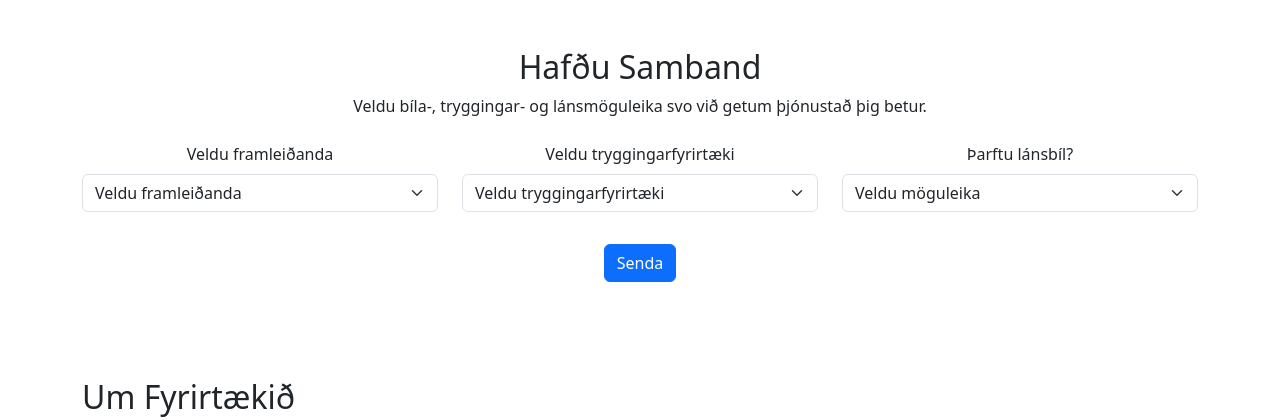
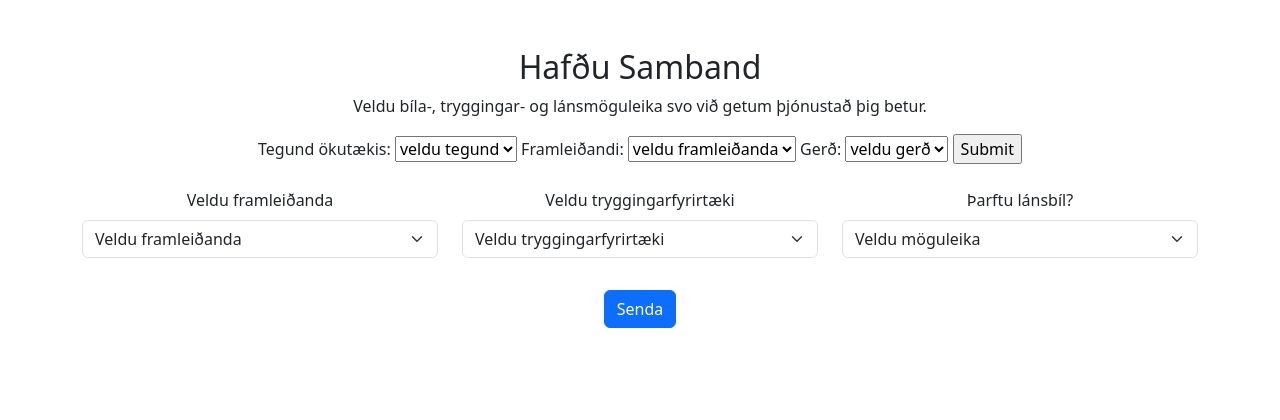
Before and after one commit to verkstaedi/appid, a Django app: page / in a window 1280 px wide. Shown: the part 200-620 px from the top of the page. Run offline with Django 5.2, Linux system fonts and the light colour scheme; some libraries are stand-ins or nearby versions.

Commit message:
bætt við chained dropdowns

```diff
--- a/vefsida/isark_website/main/templates/main/index.html
+++ b/vefsida/isark_website/main/templates/main/index.html
@@ -6,6 +6,45 @@
     <title>isark.is - Einföldun fyrir verkstæði</title>
     <link href="https://cdn.jsdelivr.net/npm/bootstrap@5.3.0-alpha3/dist/css/bootstrap.min.css" rel="stylesheet">
     <script src="https://cdn.jsdelivr.net/npm/bootstrap@5.3.0-alpha3/dist/js/bootstrap.bundle.min.js"></script>
+    <script>
+        var subjectObject = {
+          "Bíll": {
+            "Volvo": ["XC90", "S60"],
+            "CSS": ["Borders", "Margins", "Backgrounds", "Float"],
+            "JavaScript": ["Variables", "Operators", "Functions", "Conditions"]
+          },
+          "Mótorhjól": {
+            "yamaha": ["Variables", "Strings", "Arrays"],
+            "SQL": ["SELECT", "UPDATE", "DELETE"]
+          }
+        }
+        window.onload = function() {
+          var subjectSel = document.getElementById("subject");
+          var topicSel = document.getElementById("topic");
+          var chapterSel = document.getElementById("chapter");
+          for (var x in subjectObject) {
+            subjectSel.options[subjectSel.options.length] = new Option(x, x);
+          }
+          subjectSel.onchange = function() {
+            //empty Chapters- and Topics- dropdowns
+            chapterSel.length = 1;
+            topicSel.length = 1;
+            //display correct values
+            for (var y in subjectObject[this.value]) {
+              topicSel.options[topicSel.options.length] = new Option(y, y);
+            }
+          }
+          topicSel.onchange = function() {
+            //empty Chapters dropdown
+            chapterSel.length = 1;
+            //display correct values
+            var z = subjectObject[subjectSel.value][this.value];
+            for (var i = 0; i < z.length; i++) {
+              chapterSel.options[chapterSel.options.length] = new Option(z[i], z[i]);
+            }
+          }
+        }
+        </script>
 </head>
 <body>
     <!-- Navigation Bar -->
@@ -43,6 +82,18 @@
         <div class="container text-center">
             <h2>Hafðu Samband</h2>
             <p>Veldu bíla-, tryggingar- og lánsmöguleika svo við getum þjónustað þig betur.</p>
+<form name="form1" id="form1" action="/action_page.php">
+Tegund ökutækis: <select name="subject" id="subject">
+    <option value="" selected="selected">veldu tegund</option>
+  </select>
+Framleiðandi: <select name="topic" id="topic">
+    <option value="" selected="selected">veldu framleiðanda</option>
+  </select>
+Gerð: <select name="chapter" id="chapter">
+    <option value="" selected="selected">veldu gerð</option>
+  </select>
+  <input type="submit" value="Submit">
+</form>
             <form class="mt-4">
                 <div class="row mb-3">
                     <!-- Velja bílaframleiðanda -->
```
